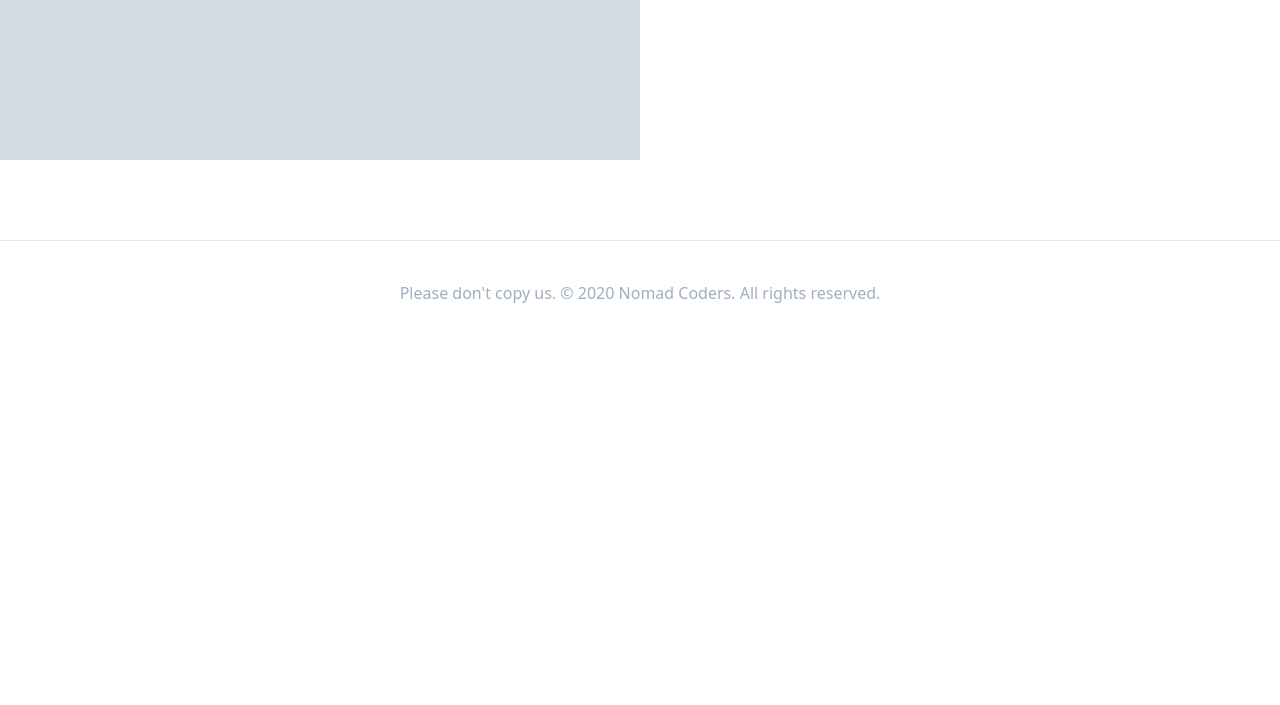
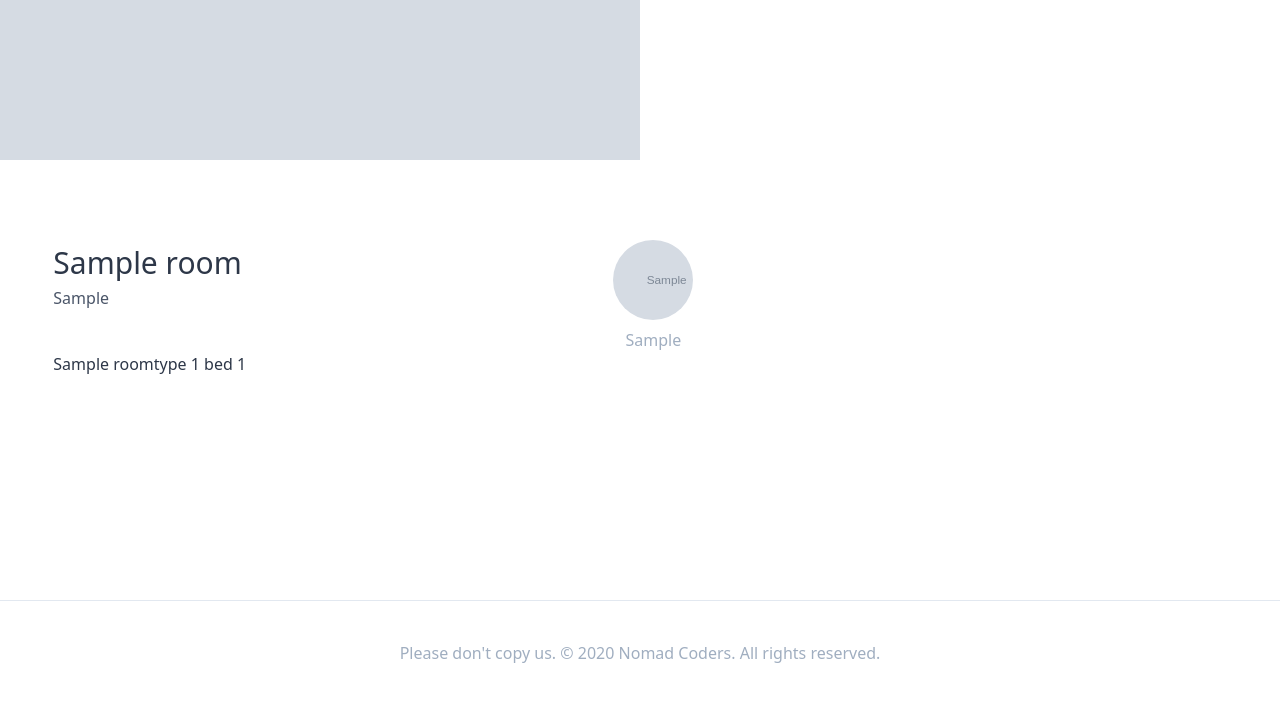
Before and after one commit to BunnnyBin/airbnb-clone, a Django app: page /rooms/1/ in a window 1280 px wide. Shown: the part 516-1221 px from the top of the page. Before the commit the page ends 819 px from the top, so only its background shows below. Run offline with Django 3.2, Linux system fonts and the light colour scheme; tables that the repository leaves empty hold one stand-in row (values such as "Sample post"); grey boxes marked "Sample" are stand-in pictures; style sheets or scripts are compiled from the project's sources; some libraries are stand-ins or nearby versions.

Commit message:
#22.1 Styling the Room part One

```diff
--- a/rooms/models.py
+++ b/rooms/models.py
@@ -107,3 +107,9 @@ class Room(core_models.TimeStampedModel):
         photos = self.photos.all()[1:5]
         print(photos)
         return photos
+
+    def get_beds(self):
+        if self.beds == 1:
+            return "1 bed"
+        else:
+            return f"{self.beds} beds"
--- a/templates/rooms/room_detail.html
+++ b/templates/rooms/room_detail.html
@@ -9,8 +9,30 @@
         <div class="h-full w-1/2 bg-cover bg-center" style="background-image: url({{ room.first_photo }})"></div>
         <div class="h-full w-1/2 flex flex-wrap">
             {% for photo in room.get_next_four_photos %}
-                <div style="background-image: url({{ photo.file.url }})" class="w-1/2 h-auto bg-cover bg-center border-gray-700 border"></div>
+                <div style="background-image: url({{ photo.file.url }})"
+                     class="w-1/2 h-auto bg-cover bg-center border-gray-700 border"></div>
             {% endfor %}
         </div>
     </div>
+
+    <div class="container mx-auto flex justify-around pb-56">
+        <div class="w-1/2">
+            <div class="flex justify-between">
+                <div>
+                    <h4 class="text-3xl font-medium mb-px">{{ room.name }}</h4>
+                    <span class="text-gray-700 font-light">{{ room.city }}</span>
+                </div>
+                <a href="{{ room.host.get_absolute_url }}" class="flex flex-col items-center">
+                    {% include "mixins/user_avatar.html" with user=room.host %}
+                    <span class="mt-2 text-gray-500">{{ room.host.first_name }}</span>
+                </a>
+            </div>
+            <div class="flex">
+                {{ room.room_type }}
+                {{ room.get_beds }}
+                {{ room.bedrooms }}
+            </div>
+        </div>
+        <div class="w-1/3"></div>
+    </div>
 {% endblock %}
```
